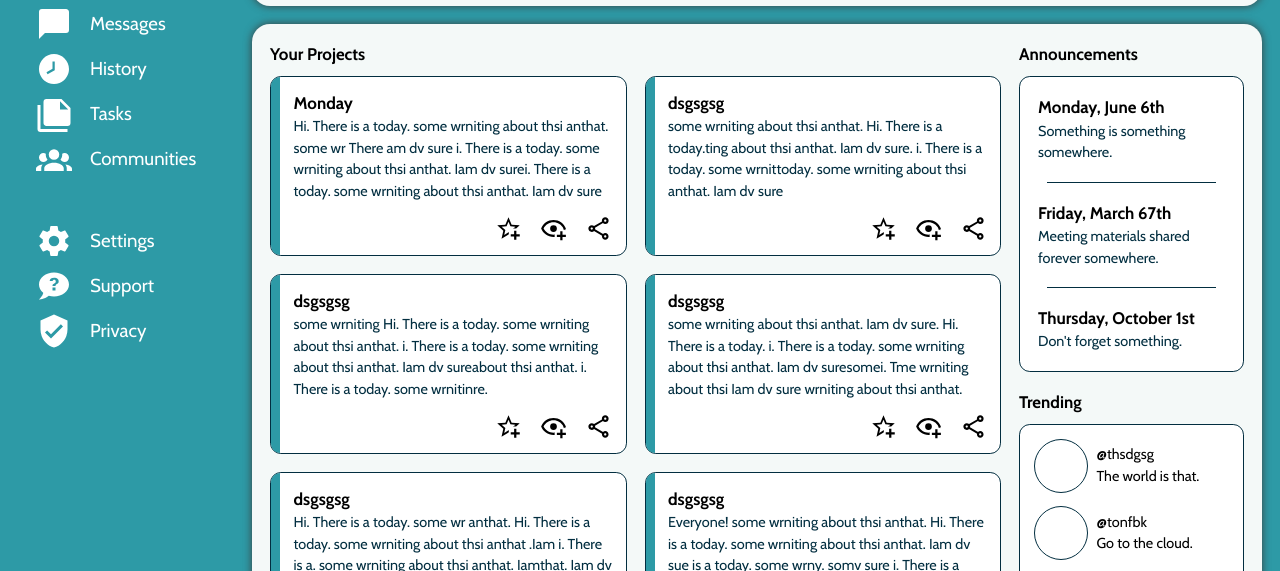
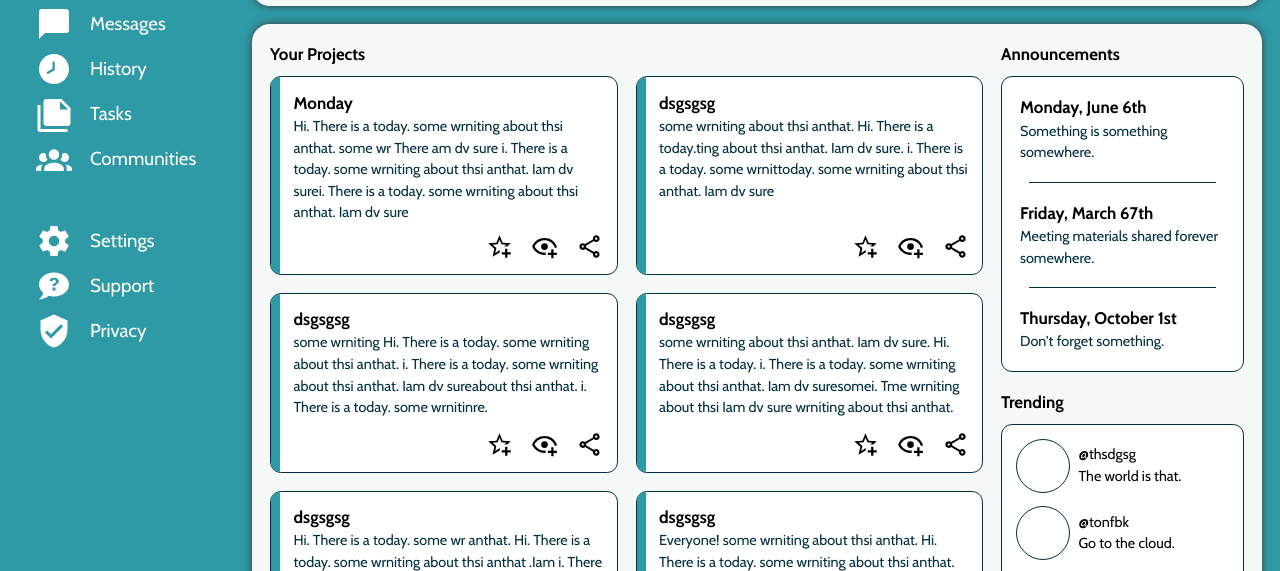
Before and after one commit to dnlaxe/admin-dashboard-basic, a plain HTML site: page index.html in a window 1280 px wide. Shown: the part 174-745 px from the top of the page. Drawn offline with nearby package versions, Linux system fonts and the light colour scheme.

Commit message:
Enlarged right-sidebar

```diff
--- a/style.css
+++ b/style.css
@@ -216,7 +216,7 @@ button:hover {
 .main {
     grid-area: main;
     display: grid;
-    grid-template-columns: 1fr 270px;
+    grid-template-columns: 1fr 290px;
     background-color: #f4f9f8;
     border-radius: 20px;
     margin-right: 20px;
@@ -283,7 +283,7 @@ button:hover {
 
 .side-card {
     height: auto;
-    width: 250px;
+    width: 270px;
     margin-bottom: 20px;
     margin-top: 10px;
     border-style: solid;
```
